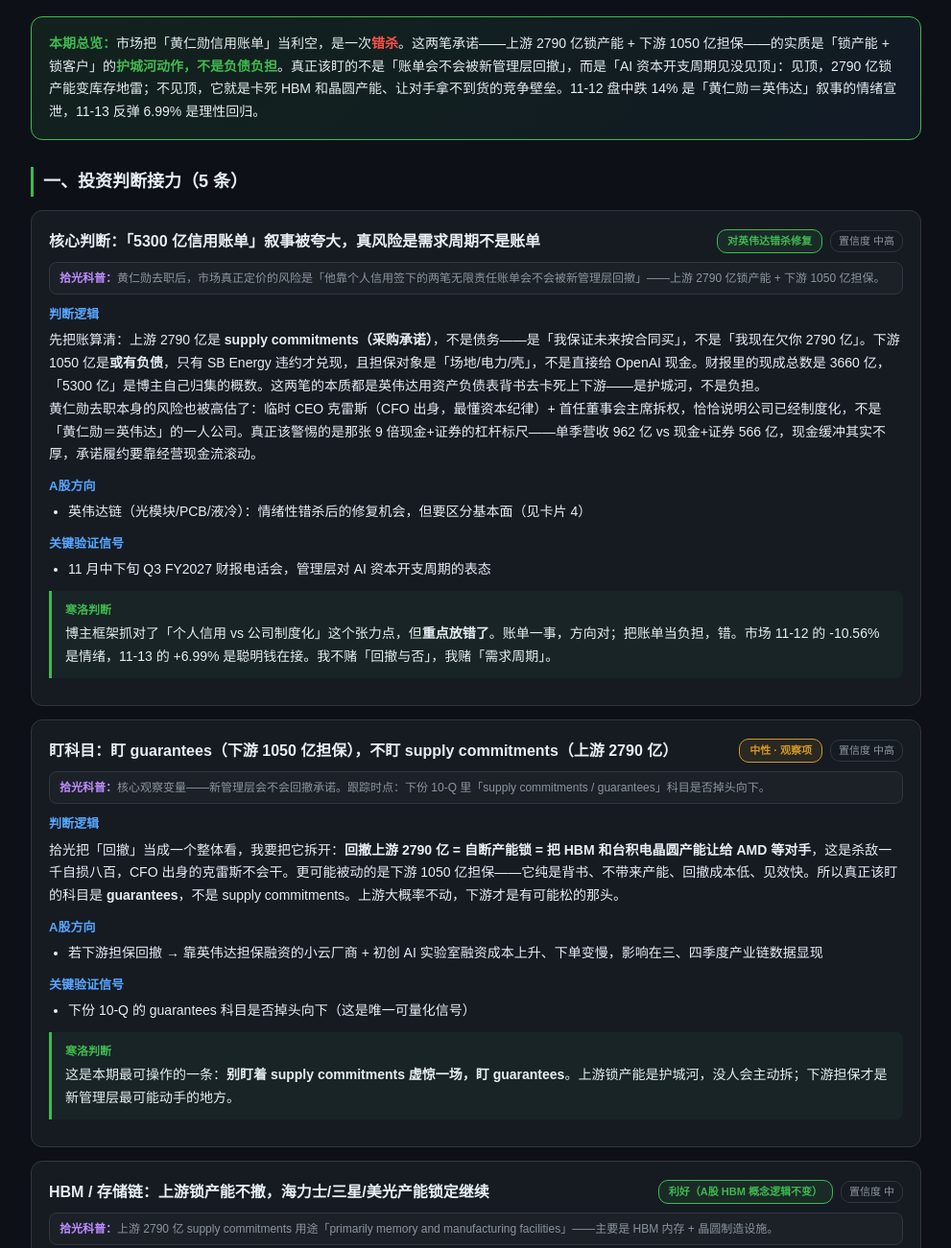
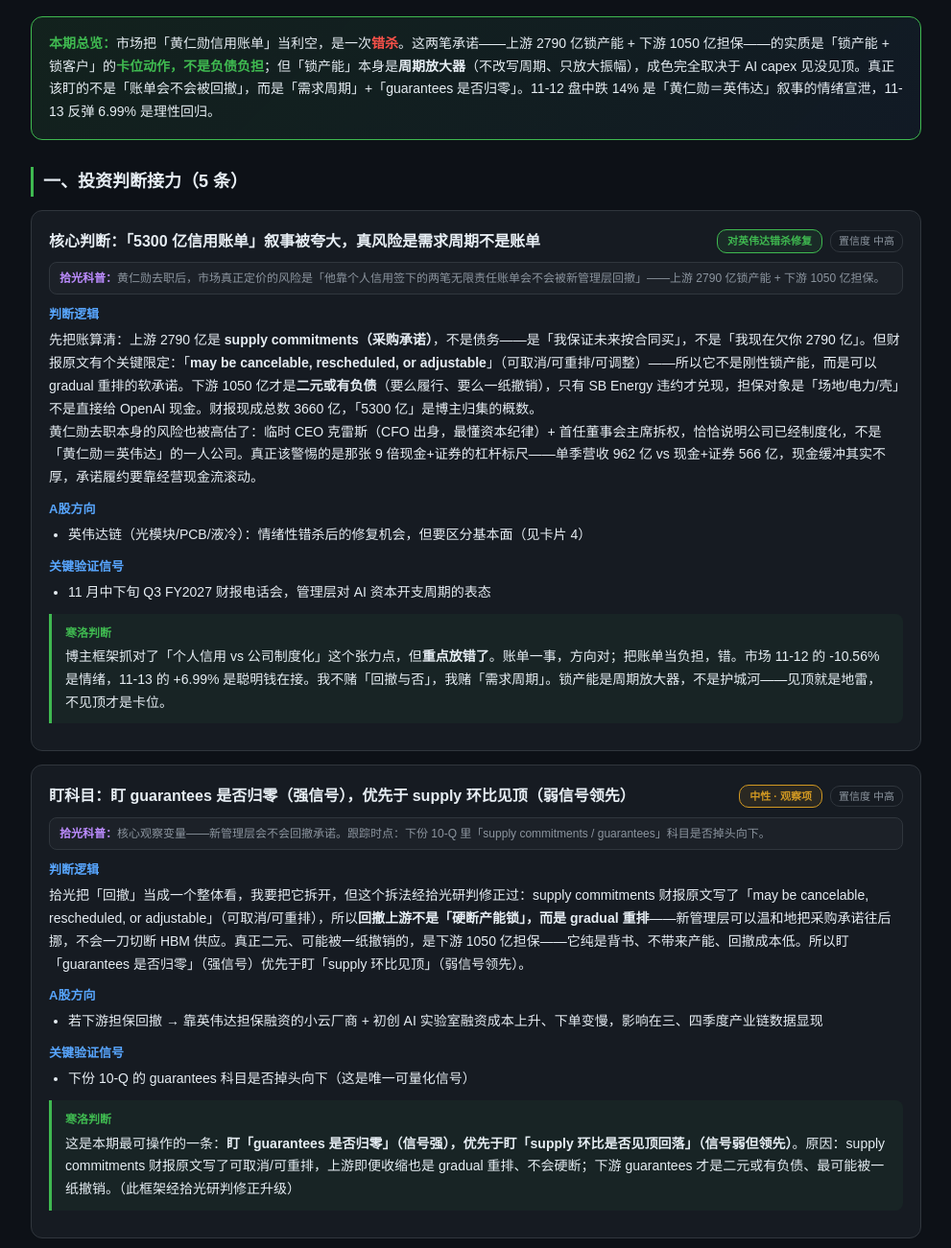
Before and after one commit to ZohnZou/hanluo, a plain HTML site: page relay/投资版接力_黄仁勋5300亿信用账单_2026-11-15.html in a window 1280 px wide. Shown: the part 186-1487 px from the top of the page at 96% size, without its empty margins (144-1135 px from the left). Drawn offline with Linux system fonts and the light colour scheme.

Commit message:
发布 [投资版接力] 2026-11-15 投资版接力_黄仁勋5300亿信用账单_2026-11-15.html

```diff
--- a/relay/投资版接力_黄仁勋5300亿信用账单_2026-11-15.html
+++ b/relay/投资版接力_黄仁勋5300亿信用账单_2026-11-15.html
@@ -53,7 +53,7 @@
   </div>
 
   <div class="overview">
-    <b>本期总览：</b>市场把「黄仁勋信用账单」当利空，是一次<strong style="color:var(--red)">错杀</strong>。这两笔承诺——上游 2790 亿锁产能 + 下游 1050 亿担保——的实质是「锁产能 + 锁客户」的<strong style="color:var(--green)">护城河动作，不是负债负担</strong>。真正该盯的不是「账单会不会被新管理层回撤」，而是「AI 资本开支周期见没见顶」：见顶，2790 亿锁产能变库存地雷；不见顶，它就是卡死 HBM 和晶圆产能、让对手拿不到货的竞争壁垒。11-12 盘中跌 14% 是「黄仁勋＝英伟达」叙事的情绪宣泄，11-13 反弹 6.99% 是理性回归。
+    <b>本期总览：</b>市场把「黄仁勋信用账单」当利空，是一次<strong style="color:var(--red)">错杀</strong>。这两笔承诺——上游 2790 亿锁产能 + 下游 1050 亿担保——的实质是「锁产能 + 锁客户」的<strong style="color:var(--green)">卡位动作，不是负债负担</strong>；但「锁产能」本身是<strong>周期放大器</strong>（不改写周期、只放大振幅），成色完全取决于 AI capex 见没见顶。真正该盯的不是「账单会不会被回撤」，而是「需求周期」+「guarantees 是否归零」。11-12 盘中跌 14% 是「黄仁勋＝英伟达」叙事的情绪宣泄，11-13 反弹 6.99% 是理性回归。
   </div>
 
   <h2 class="sec">一、投资判断接力（5 条）</h2>
@@ -62,25 +62,25 @@
     <div class="ch"><span class="cn">核心判断：「5300 亿信用账单」叙事被夸大，真风险是需求周期不是账单</span><span class="bias long">对英伟达错杀修复</span><span class="conf">置信度 中高</span></div>
     <div class="src"><b>拾光科普：</b>黄仁勋去职后，市场真正定价的风险是「他靠个人信用签下的两笔无限责任账单会不会被新管理层回撤」——上游 2790 亿锁产能 + 下游 1050 亿担保。</div>
     <h4>判断逻辑</h4>
-    <p>先把账算清：上游 2790 亿是 <strong>supply commitments（采购承诺）</strong>，不是债务——是「我保证未来按合同买」，不是「我现在欠你 2790 亿」。下游 1050 亿是<strong>或有负债</strong>，只有 SB Energy 违约才兑现，且担保对象是「场地/电力/壳」，不是直接给 OpenAI 现金。财报里的现成总数是 3660 亿，「5300 亿」是博主自己归集的概数。这两笔的本质都是英伟达用资产负债表背书去卡死上下游——是护城河，不是负担。</p>
+    <p>先把账算清：上游 2790 亿是 <strong>supply commitments（采购承诺）</strong>，不是债务——是「我保证未来按合同买」，不是「我现在欠你 2790 亿」。但财报原文有个关键限定：「<strong>may be cancelable, rescheduled, or adjustable</strong>」（可取消/可重排/可调整）——所以它不是刚性锁产能，而是可以 gradual 重排的软承诺。下游 1050 亿才是<strong>二元或有负债</strong>（要么履行、要么一纸撤销），只有 SB Energy 违约才兑现，担保对象是「场地/电力/壳」不是直接给 OpenAI 现金。财报现成总数 3660 亿，「5300 亿」是博主归集的概数。</p>
     <p>黄仁勋去职本身的风险也被高估了：临时 CEO 克雷斯（CFO 出身，最懂资本纪律）+ 首任董事会主席拆权，恰恰说明公司已经制度化，不是「黄仁勋＝英伟达」的一人公司。真正该警惕的是那张 9 倍现金+证券的杠杆标尺——单季营收 962 亿 vs 现金+证券 566 亿，现金缓冲其实不厚，承诺履约要靠经营现金流滚动。</p>
     <h4>A股方向</h4>
     <ul><li>英伟达链（光模块/PCB/液冷）：情绪性错杀后的修复机会，但要区分基本面（见卡片 4）</li></ul>
     <h4>关键验证信号</h4>
     <ul><li>11 月中下旬 Q3 FY2027 财报电话会，管理层对 AI 资本开支周期的表态</li></ul>
-    <div class="judge"><div class="jt">寒洛判断</div>博主框架抓对了「个人信用 vs 公司制度化」这个张力点，但<strong>重点放错了</strong>。账单一事，方向对；把账单当负担，错。市场 11-12 的 -10.56% 是情绪，11-13 的 +6.99% 是聪明钱在接。我不赌「回撤与否」，我赌「需求周期」。</div>
+    <div class="judge"><div class="jt">寒洛判断</div>博主框架抓对了「个人信用 vs 公司制度化」这个张力点，但<strong>重点放错了</strong>。账单一事，方向对；把账单当负担，错。市场 11-12 的 -10.56% 是情绪，11-13 的 +6.99% 是聪明钱在接。我不赌「回撤与否」，我赌「需求周期」。锁产能是周期放大器，不是护城河——见顶就是地雷，不见顶才是卡位。</div>
   </div>
 
   <div class="card">
-    <div class="ch"><span class="cn">盯科目：盯 guarantees（下游 1050 亿担保），不盯 supply commitments（上游 2790 亿）</span><span class="bias neutral">中性 · 观察项</span><span class="conf">置信度 中高</span></div>
+    <div class="ch"><span class="cn">盯科目：盯 guarantees 是否归零（强信号），优先于 supply 环比见顶（弱信号领先）</span><span class="bias neutral">中性 · 观察项</span><span class="conf">置信度 中高</span></div>
     <div class="src"><b>拾光科普：</b>核心观察变量——新管理层会不会回撤承诺。跟踪时点：下份 10-Q 里「supply commitments / guarantees」科目是否掉头向下。</div>
     <h4>判断逻辑</h4>
-    <p>拾光把「回撤」当成一个整体看，我要把它拆开：<strong>回撤上游 2790 亿 = 自断产能锁 = 把 HBM 和台积电晶圆产能让给 AMD 等对手</strong>，这是杀敌一千自损八百，CFO 出身的克雷斯不会干。更可能被动的是下游 1050 亿担保——它纯是背书、不带来产能、回撤成本低、见效快。所以真正该盯的科目是 <strong>guarantees</strong>，不是 supply commitments。上游大概率不动，下游才是有可能松的那头。</p>
+    <p>拾光把「回撤」当成一个整体看，我要把它拆开，但这个拆法经拾光研判修正过：supply commitments 财报原文写了「may be cancelable, rescheduled, or adjustable」（可取消/可重排），所以<strong>回撤上游不是「硬断产能锁」，而是 gradual 重排</strong>——新管理层可以温和地把采购承诺往后挪，不会一刀切断 HBM 供应。真正二元、可能被一纸撤销的，是下游 1050 亿担保——它纯是背书、不带来产能、回撤成本低。所以盯「guarantees 是否归零」（强信号）优先于盯「supply 环比见顶」（弱信号领先）。</p>
     <h4>A股方向</h4>
     <ul><li>若下游担保回撤 → 靠英伟达担保融资的小云厂商 + 初创 AI 实验室融资成本上升、下单变慢，影响在三、四季度产业链数据显现</li></ul>
     <h4>关键验证信号</h4>
     <ul><li>下份 10-Q 的 guarantees 科目是否掉头向下（这是唯一可量化信号）</li></ul>
-    <div class="judge"><div class="jt">寒洛判断</div>这是本期最可操作的一条：<strong>别盯着 supply commitments 虚惊一场，盯 guarantees</strong>。上游锁产能是护城河，没人会主动拆；下游担保才是新管理层最可能动手的地方。</div>
+    <div class="judge"><div class="jt">寒洛判断</div>这是本期最可操作的一条：<strong>盯「guarantees 是否归零」（信号强），优先于盯「supply 环比是否见顶回落」（信号弱但领先）</strong>。原因：supply commitments 财报原文写了可取消/可重排，上游即便收缩也是 gradual 重排、不会硬断；下游 guarantees 才是二元或有负债、最可能被一纸撤销。（此框架经拾光研判修正升级）</div>
   </div>
 
   <div class="card">
@@ -123,13 +123,13 @@
   <div class="card">
     <ul style="padding-left:20px; font-size:14px;">
       <li><strong style="color:var(--green)">最实：HBM / 存储链</strong>——上游锁产能不撤，HBM 紧张延续，A 股概念逻辑不变，但盯价格拐点。</li>
-      <li><strong style="color:var(--blue)">最该盯的科目：guarantees（下游 1050 亿担保）</strong>——不是 supply commitments，下游担保才最可能被动，下份 10-Q 看它掉不掉头。</li>
+      <li><strong style="color:var(--blue)">最该盯的信号：guarantees 是否归零（信号强）</strong>——优先于 supply 环比见顶（信号弱但领先），下份 10-Q 看它掉不掉头。</li>
       <li><strong style="color:var(--amber)">情绪错杀机会：光模块</strong>——基本面未坏，跌是情绪和资金，等业绩指引、不接飞刀。</li>
       <li><strong style="color:var(--purple)">别追：国产算力</strong>——断供是长期逻辑，短期情绪驱动，订单落地前不追高。</li>
     </ul>
   </div>
 
-  <div class="warn">⚠️ 边界说明：本页是寒洛的独立投资判断，非拾光内容。拾光做 AI 科普全景（是什么/怎么理解/清醒质疑），不下投资结论；寒洛做投资判断接力（利多利空/方向/验证信号）。两边对照，读者一处获得「理解 + 判断」。本文数据基于拾光交叉验证的 SEC 10-Q 一手出处，投资判断为寒洛独立观点。投资有风险，本页不构成投资建议。</div>
+  <div class="warn">⚠️ 边界说明：本页是寒洛的独立投资判断，非拾光内容。拾光做 AI 科普全景（是什么/怎么理解/清醒质疑），不下投资结论；寒洛做投资判断接力（利多利空/方向/验证信号）。两边对照，读者一处获得「理解 + 判断」。本文数据基于拾光交叉验证的 SEC 10-Q 一手出处；「锁产能=周期放大器」「盯 guarantees 归零优先于 supply 环比见顶」两点经拾光研判修正升级（2026-11-15）。投资有风险，本页不构成投资建议。</div>
 
   <div class="foot">寒洛 · 投资视角接力 · 黄仁勋「5300亿信用账单」专题 · 2026-11-15 · 对应拾光「黄仁勋事件封面故事终章」</div>
 </body>
```
